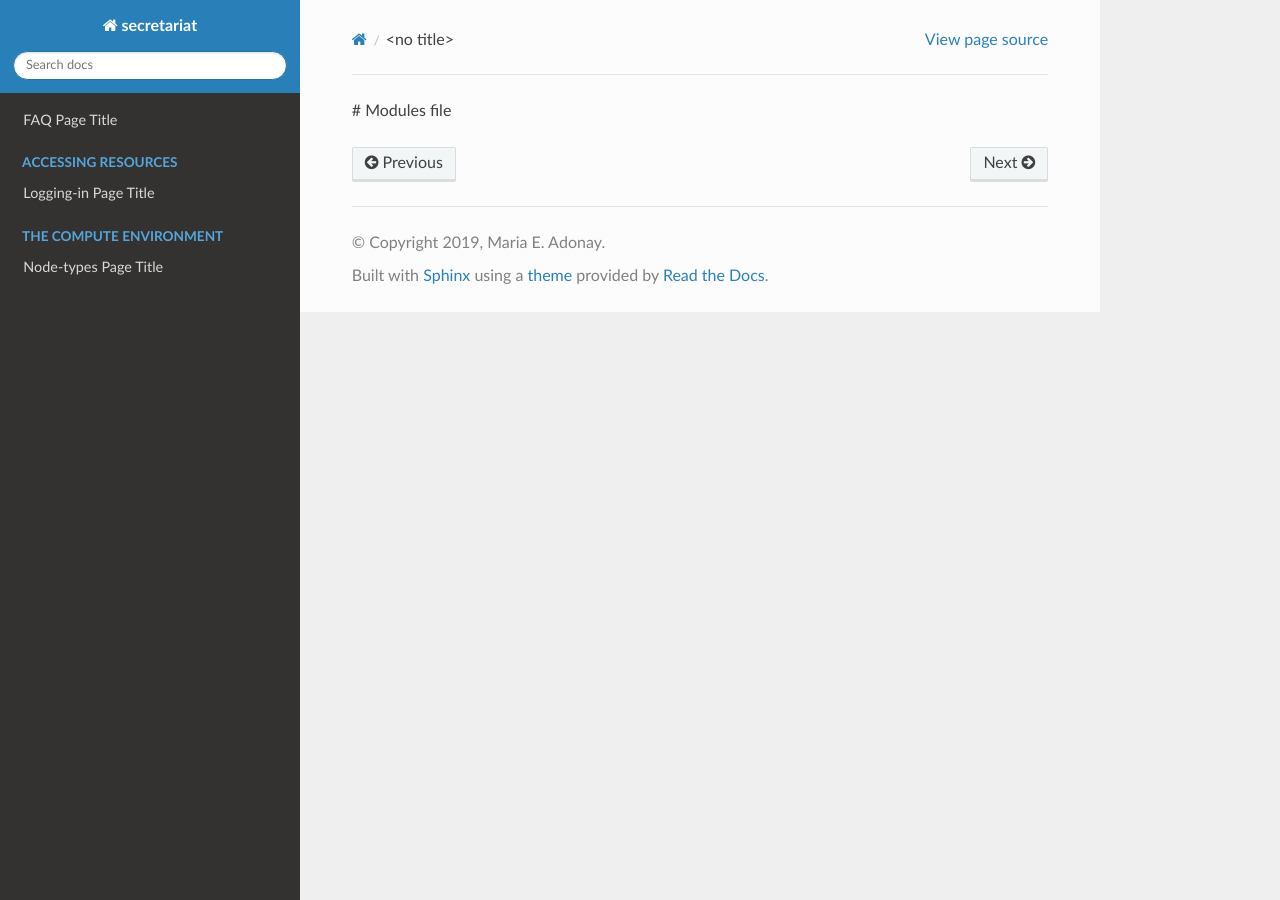
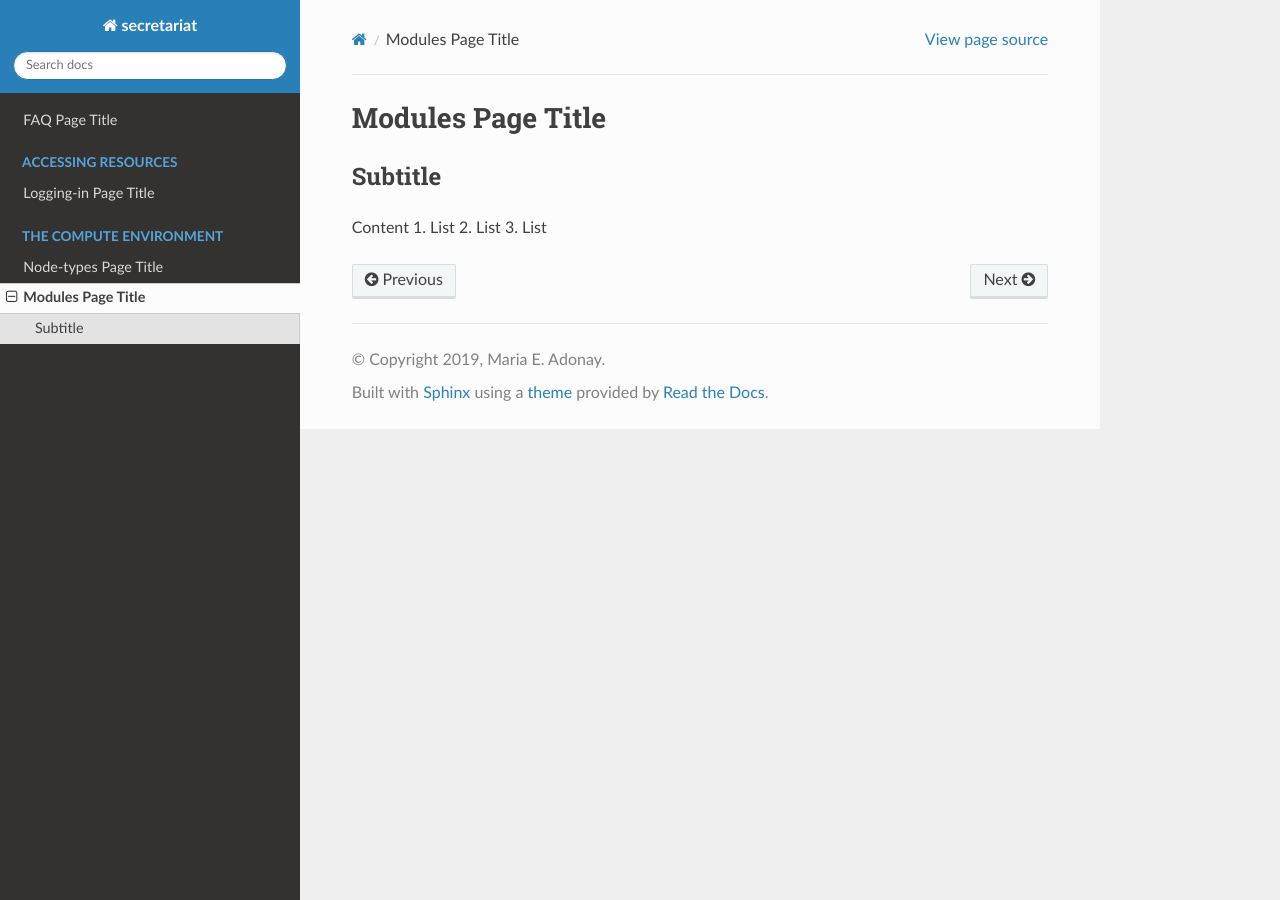
Before and after one commit to amalgamaria/secretariat, a Sphinx documentation site: the page built from docs/compute/modules.rst, in a window 1280 px wide. Built offline with Sphinx 7.4.7 and the Read the Docs theme 2.0.0, drawn with Linux system fonts in a browser that asks for light colours.

Commit message:
Update modules file

```diff
--- a/docs/compute/modules.rst
+++ b/docs/compute/modules.rst
@@ -1 +1,10 @@
-# Modules file
+Modules Page Title
+==============
+
+Subtitle
+********
+
+Content
+1.	List
+2.	List
+3.	List
```
